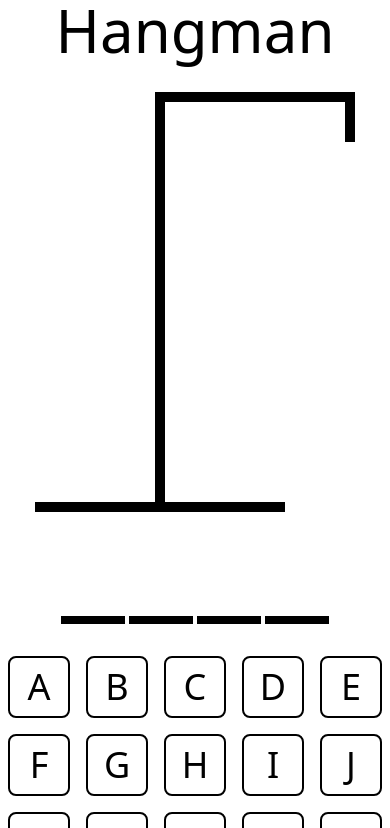
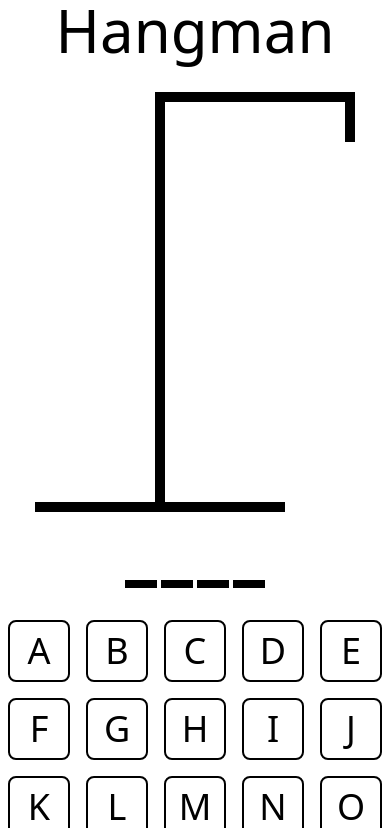
Before and after one commit to angelicawillrich/hangman, a React (Vite) app: page / in a window 390 px wide. Shown: the top 828 px of the page. Built offline with nearby package versions, Linux system fonts and the light colour scheme.

Commit message:
Makes word component responsive

```diff
--- a/src/components/HangmanWord.tsx
+++ b/src/components/HangmanWord.tsx
@@ -12,11 +12,11 @@ export function HangmanWord({
   return (
     <div
       data-testid="hangman_word"
-      className="flex w-full gap-1 text-7xl font-bold font-mono uppercase justify-center"
+      className="flex w-full gap-1 md:text-7xl text-4xl font-bold font-mono uppercase justify-center"
     >
       {wordToGuess.split("").map((letter, index) => (
         <span
-          className="min-w-16 h-20 text-center border-b-[.5rem] border-solid border-black"
+          className="md:min-w-16 min-w-8 md:h-20 h-11 text-center border-b-[.5rem] border-solid border-black"
           key={index}
         >
           <span
```
